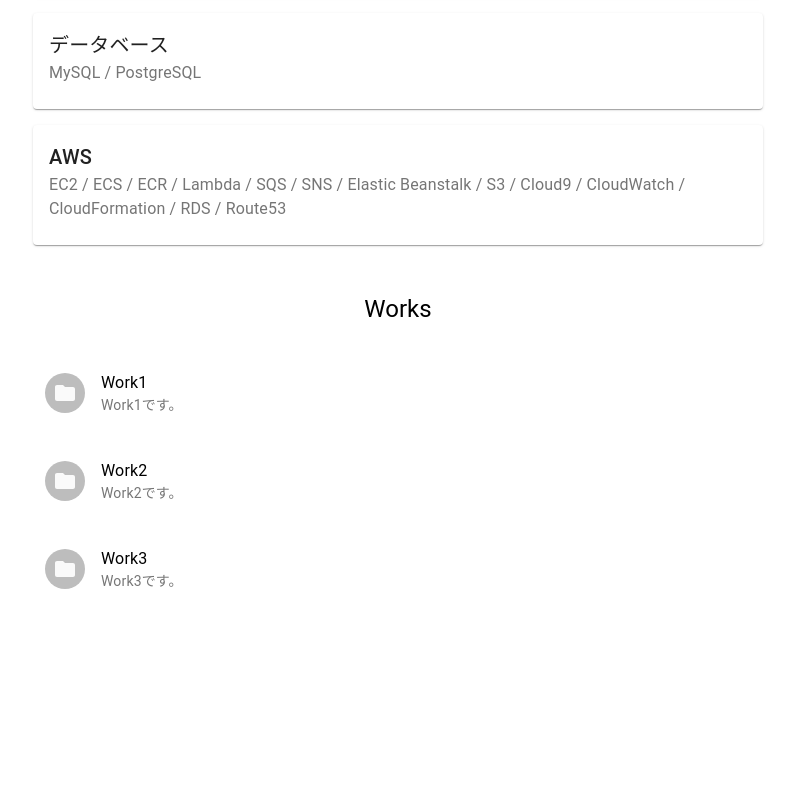
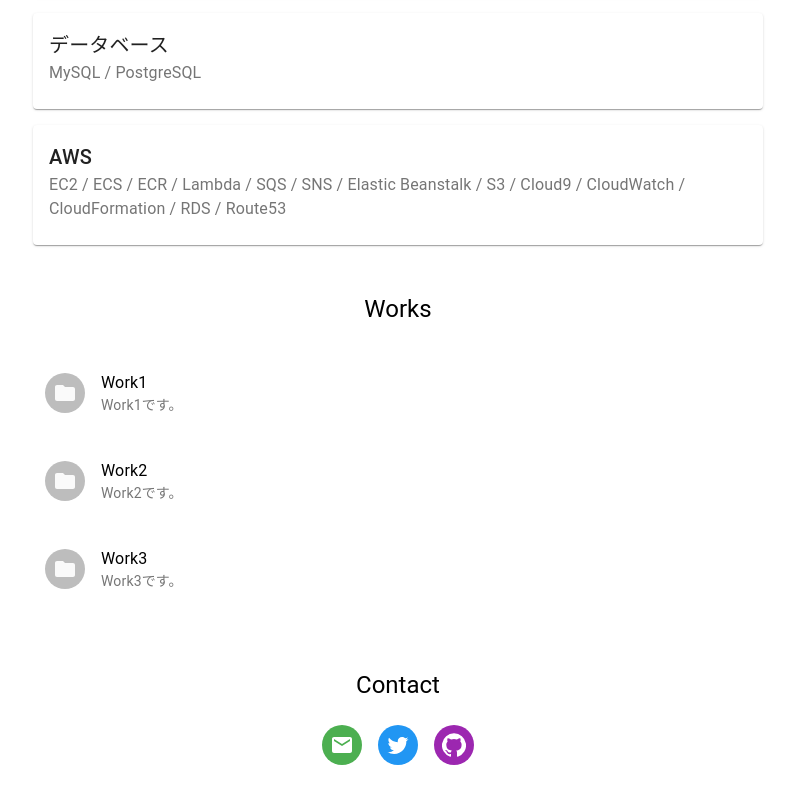
Before and after one commit to F0gr1/ts_pro, a React (Create React App) app: page / in a window 1280 px wide. Shown: the part 867-1664 px from the top of the page, without its empty margins (242-1037 px from the left). Before the commit the page ends 1512 px from the top, so only its background shows below. Built offline with nearby package versions, Linux system fonts and the light colour scheme.

Commit message:
Contactを追加

```diff
--- a/src/App.tsx
+++ b/src/App.tsx
@@ -4,6 +4,7 @@
 import About from './components/About'
 import Skill from './components/Skills'
 import Works from './components/Works'
+import Contact from './components/Contact'
 const App: React.FC = () => {
   return (
     // Navbarコンポーネントを追記
@@ -13,6 +14,7 @@
     <About />
     <Skill />
     <Works />
+    <Contact/>
     </>
   );
 }
--- /dev/null
+++ b/src/components/Contact.tsx
@@ -0,0 +1,66 @@
+import React from 'react'
+import Box from '@material-ui/core/Box'
+import Typography from '@material-ui/core/Typography'
+import { makeStyles } from '@material-ui/core/styles'
+import Link from '@material-ui/core/Link'
+import MailIcon from '@material-ui/icons/Mail'
+import TwitterIcon from '@material-ui/icons/Twitter'
+import GitHubIcon from '@material-ui/icons/GitHub'
+import Avatar from '@material-ui/core/Avatar'
+import { green, blue, purple } from '@material-ui/core/colors'
+
+const useStyles = makeStyles((theme) => ({
+  root: {
+    display: 'flex',
+    '& > *': {
+      margin: theme.spacing(1),
+    },
+  },
+  green: {
+    color: '#fff',
+    backgroundColor: green[500],
+  },
+  blue: {
+    color: theme.palette.getContrastText(blue[500]),
+    backgroundColor: blue[500],
+  },
+  purple: {
+    color: theme.palette.getContrastText(purple[500]),
+    backgroundColor: purple[500],
+  },
+}));
+
+const Contact: React.FC = () => {
+  const classes = useStyles();
+
+  return (
+    <>
+      <Box p={2}>
+        <Box display='flex' justifyContent='center' p={1} >
+          <Typography variant='h5' >
+            Contact
+          </Typography>
+        </Box>
+        <Box className={classes.root} display='flex' justifyContent='center' p={1}>
+          <Link href='#' color='inherit'>
+            <Avatar className={classes.green}>
+              <MailIcon />
+            </Avatar>
+          </Link>
+          <Link href='#' color='inherit'>
+            <Avatar className={classes.blue}>
+              <TwitterIcon />
+            </Avatar>
+          </Link>
+          <Link href='#' color='inherit'>
+            <Avatar className={classes.purple}>
+              <GitHubIcon />
+            </Avatar>
+          </Link>
+        </Box>
+      </Box>
+    </>
+  );
+}
+
+export default Contact;
```
